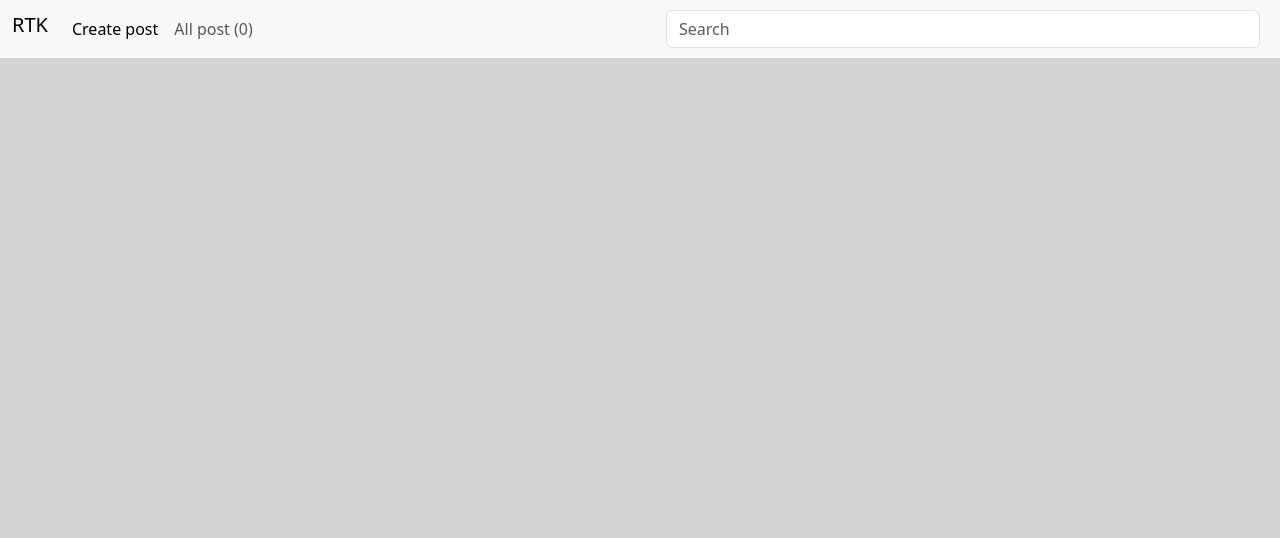
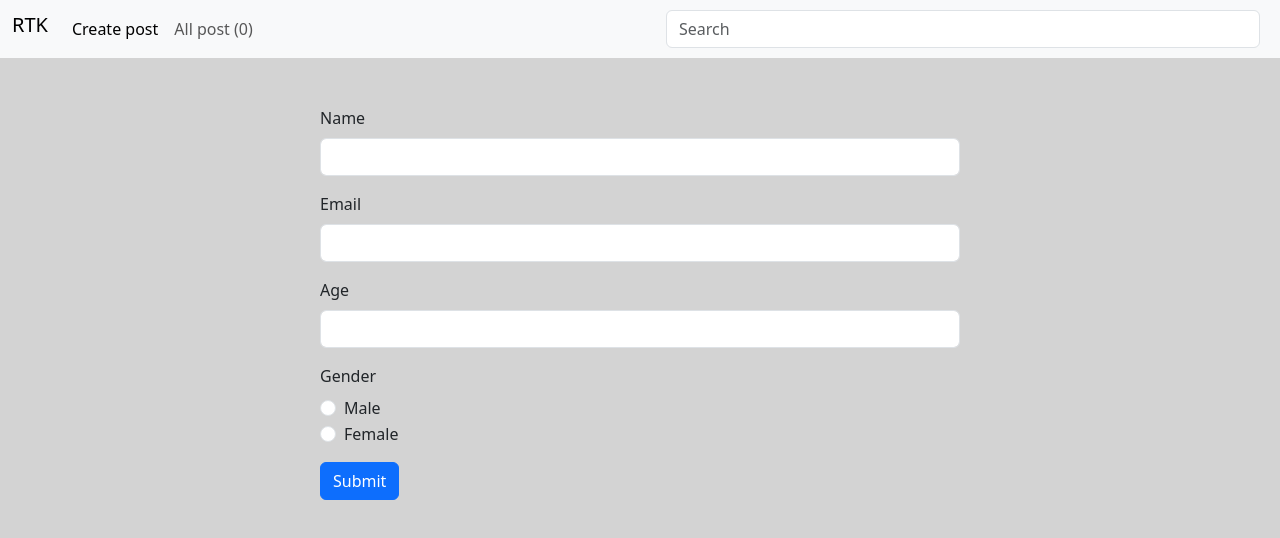
Before and after one commit to Shaimapk/Crud-using-redux, a React (Vite) app: page /edit/1 in a window 1280 px wide. Shown: the top 538 px of the page. Built offline with nearby package versions, Linux system fonts and the light colour scheme; no server answers.

Commit message:
edit user functionality added

```diff
--- a/src/App.jsx
+++ b/src/App.jsx
@@ -2,6 +2,7 @@ import Navbar from "./components/Navbar";
 import Create from "./components/Create";
 import { BrowserRouter, Route, Routes } from "react-router-dom";
 import Read from "./components/Read";
+import Update from "./components/Update";
 
 function App() {
 
@@ -12,6 +13,7 @@ function App() {
         <Routes>
           <Route path="/" element={<Create />} />
           <Route path="/read" element={<Read />} />
+          <Route path="/edit/:id" element={<Update />} />
         </Routes>
       </BrowserRouter>
     </div>
--- a/src/app/features/userDetailSlice.js
+++ b/src/app/features/userDetailSlice.js
@@ -23,8 +23,8 @@ export const createUser = createAsyncThunk(
     }
 )
 
-export const showUser = createAsyncThunk(
-    "users/showUser",
+export const showUsers = createAsyncThunk(
+    "users/showUsers",
     async (_,thunkAPI)=>{
         try {
             const response = await fetch('https://6a229e9e5c610353286a152c.mockapi.io/users');
@@ -58,15 +58,59 @@ export const deleteUser = createAsyncThunk(
     }
 );
 
+//get a single user info from api
+export const getUser = createAsyncThunk(
+    "users/getUser",
+    async (id,thunkAPI)=>{
+        try {
+            const response = await fetch(`https://6a229e9e5c610353286a152c.mockapi.io/users/${id}`);
+            if(!response.ok){
+                throw new Error('Failed to fetch the data');
+            }
+            const data = await response.json();
+            return data;
+        }
+        catch (error) {
+            return thunkAPI.rejectWithValue(error.message)
+        }
+    }
+);
+
+//edit user
+export const editUser = createAsyncThunk(
+    "users/editUser",
+    async (user,thunkAPI)=>{
+        try{
+            const response = await fetch (`https://6a229e9e5c610353286a152c.mockapi.io/users/${user.id}`,{
+                method:'PUT',
+                headers:{
+                    'Content-Type':'application/json',
+                },
+                body:JSON.stringify(user)
+            });
+            if(!response.ok){
+                throw new Error('Failed to update user!');
+            }
+            const data = await response.json();
+            return data;
+        }
+        catch(error){
+            return thunkAPI.rejectWithValue(error.message);
+        }
+    }
+)
+
+
 
 //slice
 
-const userDetail=createSlice({
-    name:'userDetail',
+const userSlice=createSlice({
+    name:'userSlice',
     initialState:{
         users:[],
         loading:false,
-        error:null
+        error:null,
+        user:null
     },
     reducers:{},
     extraReducers:(builder)=>{
@@ -76,7 +120,7 @@ const userDetail=createSlice({
                     state.users.push(action.payload);
                 }
             )
-            .addCase(showUser.fulfilled,
+            .addCase(showUsers.fulfilled,
                 (state,action)=>{
                     state.users=action.payload;
                 }
@@ -86,26 +130,38 @@ const userDetail=createSlice({
                     state.users=state.users.filter((user)=>user.id!==action.payload);
                 }
             )
+            .addCase(getUser.fulfilled,
+                (state,action)=>{
+                    state.user=action.payload;
+                }
+            )
+            .addCase(editUser.fulfilled,
+                (state,action)=>{
+                    state.users=state.users.map((user)=>user.id===action.payload.id? action.payload:user);
+                    state.user=action.payload;
+                }
+            )
+
             .addMatcher(
-                isPending(createUser,showUser,deleteUser),
+                isPending(createUser,showUsers,deleteUser,getUser,editUser),
                 (state)=>{
                     state.loading=true;
                     state.error=null;
                 }
             )
             .addMatcher(
-                isRejected(createUser,showUser,deleteUser),
+                isRejected(createUser,showUsers,deleteUser,getUser,editUser),
                 (state,action)=>{
                     state.loading=false;
                     state.error=action.payload;
                 }
             )
             .addMatcher(
-                isFulfilled(createUser,showUser,deleteUser),
+                isFulfilled(createUser,showUsers,deleteUser,getUser,editUser),
                  (state)=>{
                     state.loading=false;
                 }
             )
     }
 })
-export default userDetail.reducer;
+export default userSlice.reducer;
--- a/src/app/store.js
+++ b/src/app/store.js
@@ -1,9 +1,9 @@
 import { configureStore } from '@reduxjs/toolkit'
-import userDetail from './features/userDetailSlice'
+import userSlice from './features/userDetailSlice'
 
 const store = configureStore({
         reducer:{
-        app:userDetail
+        app:userSlice
     }
 })
 export default store;
--- a/src/components/Read.jsx
+++ b/src/components/Read.jsx
@@ -1,7 +1,7 @@
 import { useEffect, useState } from "react";
 import { useDispatch, useSelector } from "react-redux";
 import { Link } from "react-router-dom";
-import { deleteUser, showUser } from "../app/features/userDetailSlice";
+import { deleteUser, showUsers } from "../app/features/userDetailSlice";
 import ViewUserModel from "./ViewUserModel";
 
 export default function Read() {
@@ -11,7 +11,7 @@ export default function Read() {
     const [showModal,setShowModal]=useState(false);
 
     useEffect(()=>{
-        dispatch(showUser());
+        dispatch(showUsers());
     },[dispatch]);
 
     const handleView =(user)=>{
@@ -39,7 +39,7 @@ export default function Read() {
                             <h6 className="card-subtitle mb-2 text-body-secondary">{user.email}</h6>
                             <p className="card-text">{user.age}</p>
                             <button className="btn btn-link card-link" onClick={()=>handleView(user)}>View</button>
-                            <Link  className="card-link">Edit</Link>
+                            <Link to={`/edit/${user.id}`}  className="btn btn-link card-link">Edit</Link>
                             <button  className="btn btn-link card-link" onClick={()=>dispatch(deleteUser(user.id))}>Delete</button>
                         </div>
                     </div>
--- /dev/null
+++ b/src/components/Update.jsx
@@ -0,0 +1,89 @@
+import { useEffect, useState } from "react";
+import { useDispatch, useSelector } from "react-redux";
+import { useNavigate, useParams } from "react-router-dom"
+import { editUser, getUser } from "../app/features/userDetailSlice";
+
+export default function Update() {
+
+    const [user,setUser]=useState({
+        name:"",
+        email:"",
+        age:"",
+        gender:""
+    });
+
+    const {id}= useParams();
+
+    const dispatch = useDispatch();
+
+    const userDetail= useSelector((state)=>state.app.user);
+
+    const navigate = useNavigate();
+
+    useEffect(()=>{
+        dispatch(getUser(id));
+
+    },[dispatch,id]);
+
+    useEffect(() => {
+    if (userDetail) {
+        setUser(userDetail);
+    }
+}, [userDetail]);
+
+     const editUserData =(e)=>{
+        setUser(prev=>({...prev,[e.target.name]:e.target.value}));
+    }
+
+    const handleEdit =async (e)=>{
+        e.preventDefault();
+        try{
+            await dispatch(editUser(user)).unwrap();
+            navigate('/read');
+        }
+        catch(error){
+            console.log(error);
+
+        }
+
+
+    }
+
+  return (
+    <div>
+        <form className="w-50 mx-auto my-5" onSubmit={handleEdit}>
+                <div className="mb-3">
+                    <label className="form-label">Name</label>
+                    <input type="text" className="form-control" name="name" value={user.name} onChange={editUserData} />
+                </div>
+                <div className="mb-3">
+                    <label className="form-label">Email</label>
+                    <input type="email" className="form-control" name="email" value={user.email} onChange={editUserData} />
+                </div>
+                <div className="mb-3">
+                    <label className="form-label">Age</label>
+                    <input type="number" className="form-control" name="age" value={user.age} onChange={editUserData} />
+                </div>
+                <div className="mb-3">
+                    <label className="form-label">Gender</label>
+                    <div className="form-check">
+                        <input className="form-check-input" type="radio" name="gender" value="male" checked={user.gender==='male'} onChange={editUserData}/>
+                        <label className="form-check-label">
+                            Male
+                        </label>
+                    </div>
+                <div className="form-check">
+                <input className="form-check-input" type="radio" name="gender" value="female" checked={user.gender==='female'} onChange={editUserData} />
+                <label className="form-check-label">
+                    Female
+                </label>
+                </div>
+                </div>
+
+                <button type="submit" className="btn btn-primary">
+                    Submit
+                </button>
+            </form>
+    </div>
+  )
+}
```
Also changed, not shown: src/components/Navbar.jsx (line endings or trailing spaces).
